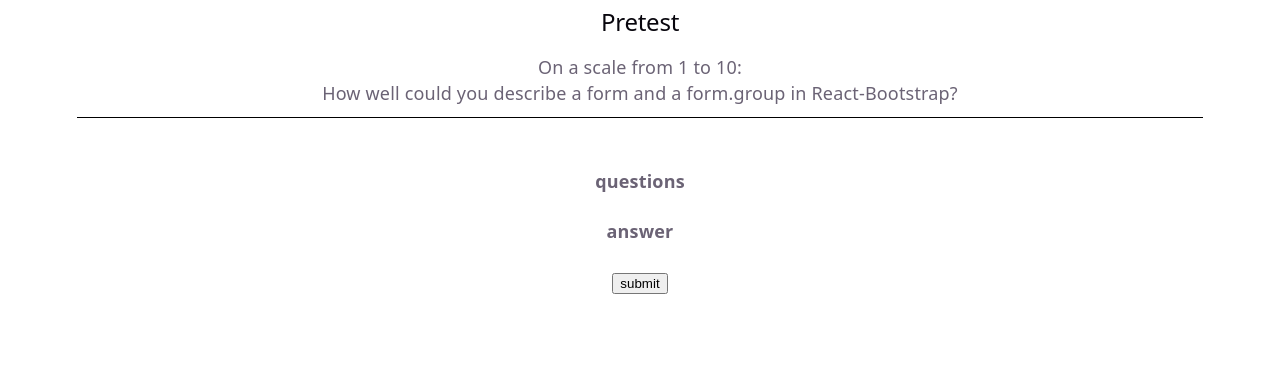
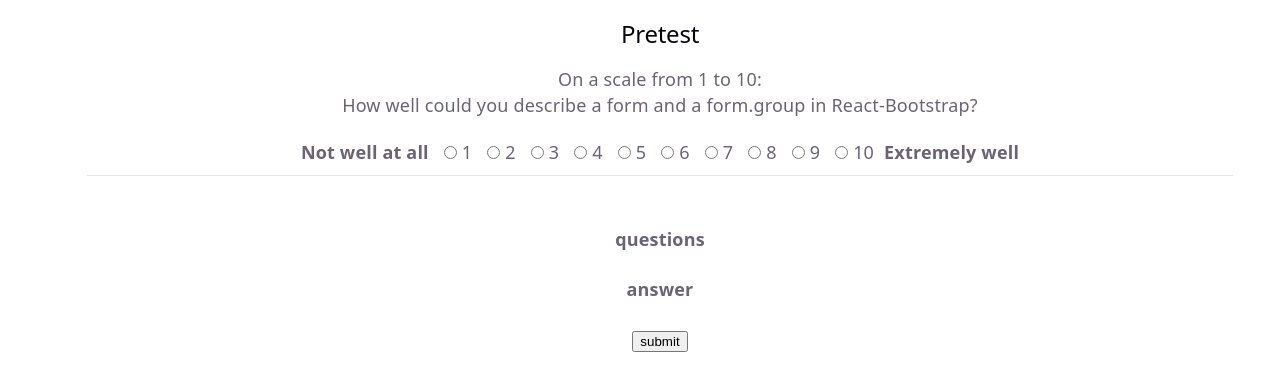
Before and after one commit to kjdove/cisc449-its, a React (Vite) app: page /#/pretest in a window 1280 px wide. Shown: the top 390 px of the page. Built offline with nearby package versions, Linux system fonts and the light colour scheme.

Commit message:
pretest-top css

```diff
--- a/src/PretestPage.css
+++ b/src/PretestPage.css
@@ -1,9 +1,25 @@
+.pretest-page {
+    display: flex;
+    flex-direction: column;
+    align-items: center;
+    padding: 20px;
+    width: 100%;
+    height: 100vh;
+}
 /*Pretest top*/
+.pretest-top {
+    padding: 10px;
+    width: 100%;
+    /* display: contents; */
+    align-items: center;
+    justify-content: space-between;
+    border-bottom: 1px solid var(--border);
+}
+.rating-system{
+    display: inline-flex;
+    align-items: center;
+    gap: 10px;
+    margin-top: 20px;
+}
 
 /*Pretest bottom*/
-
-/*break*/
-.pretest-top {
-    padding: 10px;
-    border-bottom: 1px solid black;
-}
--- a/src/PretestPage.tsx
+++ b/src/PretestPage.tsx
@@ -7,20 +7,22 @@ import { topics } from "./PreQuestions";
 export function Pretest(): JSX.Element {
     const navigate = useNavigate();
 
-    //useStates
-    //each topic needs a rating from the student
     const [currentTopicInd, setCurrentTopicInd] = useState(0);
+    const ratings = [1,2,3,4,5,6,7,8,9,10];
+    const [studentRating, setSR] = useState(0);
 
-    //question array of all pretest questions (three per page/topic, submit button)
-
-
+    //setSR helper function
+    const hnadleSR = (r: number) => {
+        setSR(r);
+        console.log('rating: ', r);
+        //save to local storage
+    }
     //on submit helper function
         //save user's answer and rating
         //go to next topic/set of questions from array
     const handleSubmit = () => {
-        //save user's answer and rating
-        //go to next topic/set of questions from array
         alert("are you sure you want to submit? once you submit, you cannot go back to change your answer or rating for this topic");
+        //save student answers to local storage before changing topics
         if (currentTopicInd < topics.length - 1) {
             setCurrentTopicInd(currentTopicInd + 1);
         } else {
@@ -36,24 +38,23 @@ export function Pretest(): JSX.Element {
             <div className="pretest-top">
                 <p>On a scale from 1 to 10:</p>
                 <p>{topics[currentTopicInd].topic}</p>
-
-                {/* <Form.Group className="mb-3">
-                    <Form.Label>How well do you know <strong>TOPIC</strong></Form.Label>
-                    <div className="d-flex flex-wrap">
-                        {[...Array(10)].map((_, i) => (
-                        <Form.Check
-                            inline
-                            key={i + 1}
-                            label={i + 1}
-                            name="rating-group"
-                            type="radio"
-                            id={`rating-${i + 1}`}
-                            value={i + 1}
-                            onChange={(e) => console.log(e.target.value)}
-                        />
+                <div className="rating-system">
+                    <p><strong>Not well at all</strong></p>
+                    {ratings.map((r) => (
+                            <label key={r} style={{ cursor: 'pointer' }}>
+                            <input
+                                type="radio"
+                                name="rating"
+                                value={r}
+                                checked={studentRating === r}
+                                onChange={() => hnadleSR(r)}
+                                style={{ marginRight: '5px' }}
+                            />
+                            {r}
+                            </label>
                         ))}
-                    </div>
-                </Form.Group> */}
+                        <p><strong>Extremely well</strong></p>
+                </div>
 
             </div>
             <br/>
--- a/src/index.css
+++ b/src/index.css
@@ -62,9 +62,10 @@
   box-sizing: border-box;
 }
 
-/* body {
+html, body {
   margin: 0;
-} */
+  padding:0;
+}
 
 h1,
 h2 {
```
Also changed, not shown: src/QuestionTypes.ts (added).
